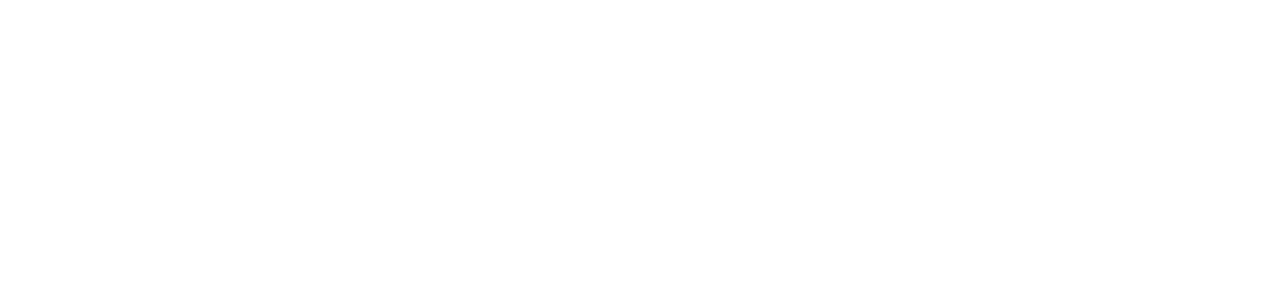
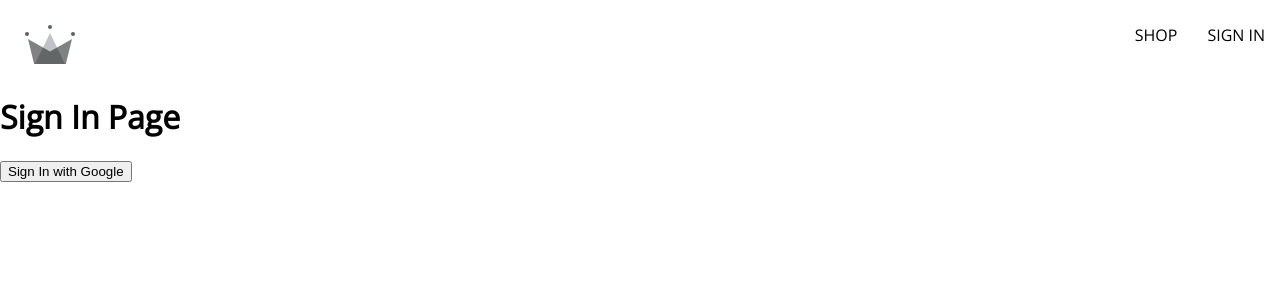
Before and after one commit to TudorG03/crwn-clothing, a React (Create React App) app: page /sign-in in a window 1280 px wide. Before the commit this address had no page. Shown: the top 300 px of the page. Built offline with nearby package versions, Linux system fonts and the light colour scheme; a web font is replaced by a local one.

Commit message:
finished barebone navbar, added user sign in and firebase database + libraries to store the users that log in

```diff
--- a/package.json
+++ b/package.json
@@ -6,6 +6,7 @@
     "@testing-library/jest-dom": "^5.17.0",
     "@testing-library/react": "^13.4.0",
     "@testing-library/user-event": "^13.5.0",
+    "firebase": "^10.4.0",
     "node-sass": "^7.0.3",
     "react": "^18.2.0",
     "react-dom": "^18.2.0",
--- a/src/App.js
+++ b/src/App.js
@@ -2,13 +2,15 @@ import { Routes, Route } from "react-router-dom";
 import Home from "./routes/home/home.component";
 import Navigation from "./routes/navigation/navigation.component";
 import Shop from "./routes/shop/shop.component";
+import SignIn from "./routes/sign-in/sign-in.component";
 
 const App = () => {
   return (
     <Routes>
       <Route path="/" element={<Navigation />}>
         <Route index element={<Home />} />
-        <Route path="/shop" element={<Shop />} />
+        <Route path="shop" element={<Shop />} />
+        <Route path="sign-in" element={<SignIn />} />
       </Route>
     </Routes>
   );
--- a/src/index.scss
+++ b/src/index.scss
@@ -9,3 +9,12 @@ code {
   font-family: source-code-pro, Menlo, Monaco, Consolas, 'Courier New',
     monospace;
 }
+
+a {
+  text-decoration: none;
+  color: #000;
+}
+
+* {
+  box-sizing: border-box;
+}
--- a/src/routes/navigation/navigation.component.jsx
+++ b/src/routes/navigation/navigation.component.jsx
@@ -14,6 +14,9 @@ const Navigation = () => {
             <Link className="nav-link" to="/shop">
               SHOP
             </Link>
+            <Link className="nav-link" to="/sign-in">
+              SIGN IN
+            </Link>
           </div>
         </div>
         <Outlet />
--- /dev/null
+++ b/src/routes/sign-in/sign-in.component.jsx
@@ -0,0 +1,17 @@
+import { signInWithGooglePopup, createUserDocumentFromAuth } from "../../utils/firebase/firebase.utils";
+
+const SignIn = () => {
+    const logGoogleUser = async () => {
+        const {user} = await signInWithGooglePopup();
+        const userDocRef = await createUserDocumentFromAuth(user);
+    };
+
+    return (
+        <div>
+            <h1>Sign In Page</h1>
+            <button onClick={logGoogleUser}>Sign In with Google</button>
+        </div>
+    );
+};
+
+export default SignIn;
--- /dev/null
+++ b/src/utils/firebase/firebase.utils.js
@@ -0,0 +1,56 @@
+import { initializeApp } from "firebase/app";
+import {
+  getAuth,
+  signInWithRedirect,
+  signInWithPopup,
+  GoogleAuthProvider
+} from "firebase/auth";
+import {
+  getFirestore,
+  doc,
+  getDoc,
+  setDoc
+} from "firebase/firestore";
+
+const firebaseConfig = {
+  apiKey: "AIzaSyAZMHEF4wjEtOUBhFEV4JLLmnAZXKe_Opo",
+  authDomain: "crwn-clothing-db-1944d.firebaseapp.com",
+  projectId: "crwn-clothing-db-1944d",
+  storageBucket: "crwn-clothing-db-1944d.appspot.com",
+  messagingSenderId: "650926951460",
+  appId: "1:650926951460:web:c631eaf62e452fa1c71cb1",
+};
+
+const firebaseApp = initializeApp(firebaseConfig);
+
+const provider = new GoogleAuthProvider();
+provider.setCustomParameters({
+    prompter: "select_account"
+});
+
+export const auth = getAuth();
+export const signInWithGooglePopup = () => signInWithPopup(auth, provider);
+
+export const db = getFirestore();
+
+export const createUserDocumentFromAuth = async userAuth => {
+  const userDocRef = doc(db, 'users', userAuth.uid);
+  const userSnapshot = await getDoc(userDocRef);
+
+  if (!userSnapshot.exists()) {
+    const { displayName, email } = userAuth;
+    const createdAt = new Date();
+
+    try {
+      await setDoc(userDocRef, {
+        displayName,
+        email,
+        createdAt
+      });
+    } catch(err) {
+      console.log('error creating user ', err.message);
+    };
+  }
+
+  return userDocRef;
+};
```
Also changed, not shown: 1 other file (tests, documents, lock files or other folders).
